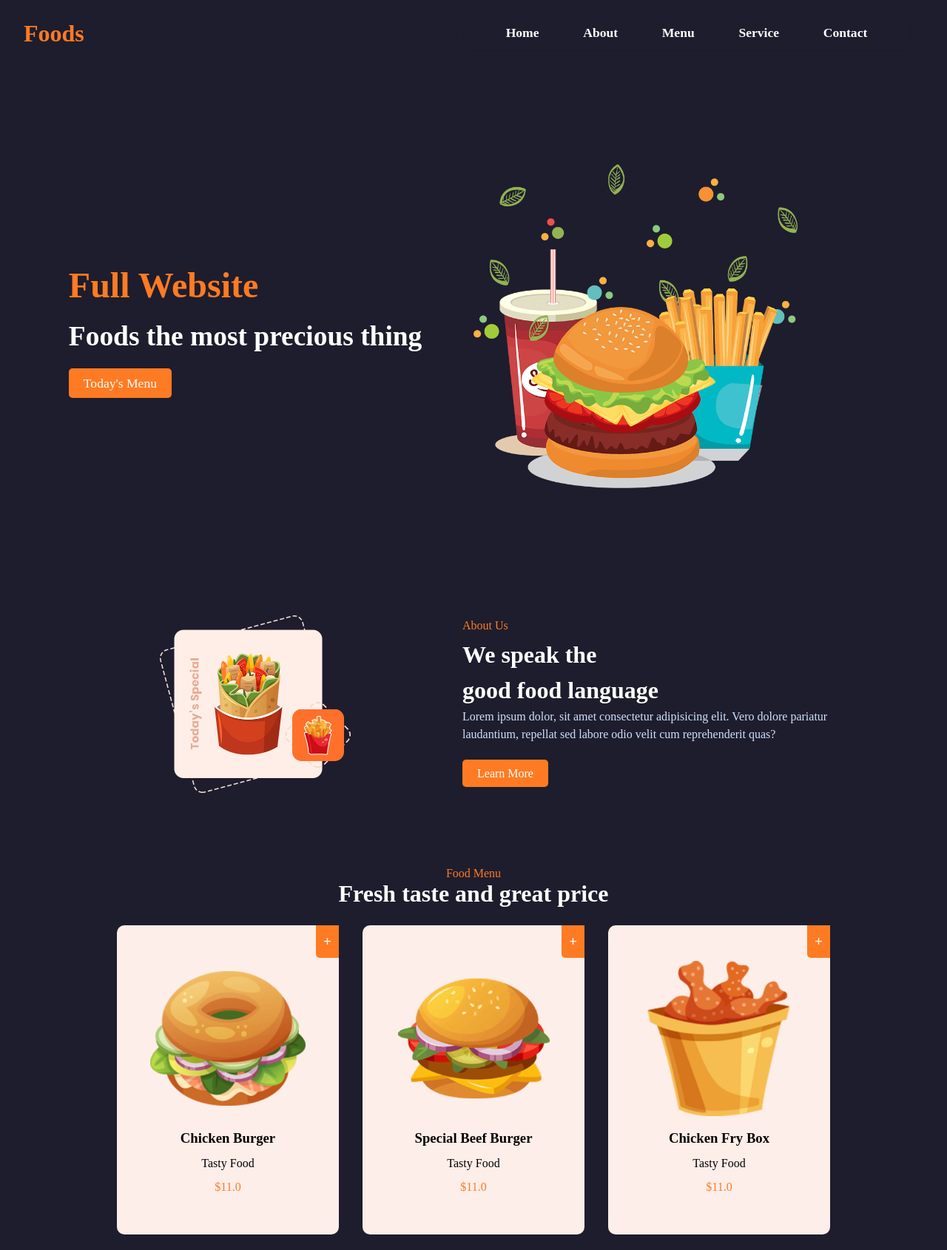
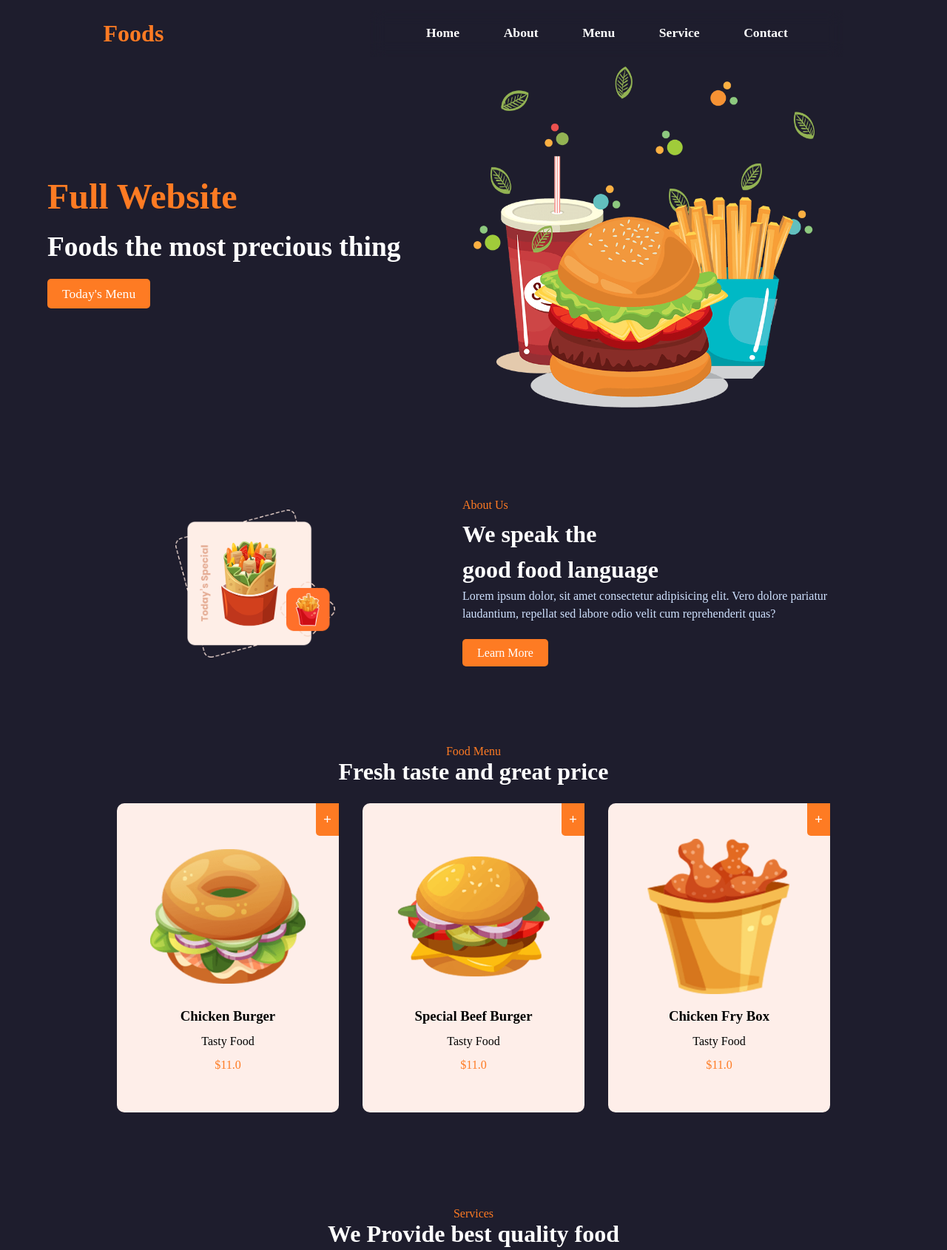
Before and after one commit to rikesh-mahat/foodwebsite, a plain HTML site: page index.html in a window 1280 px wide. Shown: the top 1690 px of the page at 74% size. Drawn offline with Linux system fonts and the light colour scheme.

Commit message:
made responsive

```diff
--- a/index.html
+++ b/index.html
@@ -17,7 +17,7 @@
       <nav>
         <ul>
           <div class="close-btn show-mobile">
-            <img src="./images/b-close.svg" alt="close-btn" />
+            <img src="./images/w-close.svg" alt="close-btn" />
           </div>
           <li class="nav-items"><a href="#">Home</a></li>
           <li class="nav-items"><a href="#">About</a></li>
--- a/main.css
+++ b/main.css
@@ -15,14 +15,17 @@ header {
   width: 100%;
   height: 90px;
   position: fixed;
+  z-index: 999;
   top: 0;
   left: 0;
-  padding: 2rem;
+
   display: flex;
   align-items: center;
-  justify-content: space-between;
+  justify-content: space-around;
+  background-color: rgb(30, 29, 45);
 }
 header .header-left {
+
   color: #fe7b23;
 }
 
@@ -58,18 +61,18 @@ header nav ul {
   .close-btn img {
     position: absolute;
     left: 2%;
-    top: 4%;
-    color: white;
+    top: 3.3%;
+
   }
 }
 main {
   background-color: rgb(30, 29, 45);
 }
 main section.first {
+
   padding-top: 90px;
-  padding-left: 2rem;
-  padding-right: 2rem;
-  min-height: 100vh;
+  margin-bottom: 5rem;
+
   width: 100%;
   font-size: 2rem;
 
@@ -80,7 +83,8 @@ main section.first {
 }
 
 main section.first .description {
-  min-width: 400px;
+
+  min-width: 350px;
   width: 45%;
   color: #fe7b23;
 
@@ -103,7 +107,8 @@ main section.first .description {
 }
 
 main section.first .image-container {
-  min-width: 450px;
+
+  min-width: 350px;
   width: 45%;
 
   img {
@@ -127,14 +132,15 @@ main section.second .image-container {
   min-width: 300px;
   width: 40%;
   img {
-    height: 30vh;
+    height: 25vh;
   }
 }
 
 main section.second .description {
+
   height: 30vh;
   line-height: 1.5;
-  min-width: 500px;
+  min-width: 340px;
   width: 45%;
 
   .title {
@@ -164,11 +170,12 @@ main section.second .description {
 
 main section.third,
 main section.fourth {
-  padding: 4rem 0;
+  padding: 4rem 1rem;
   background-color: rgb(30, 29, 45);
   display: flex;
   flex-direction: column;
   align-items: center;
+  text-align: center;
   .title {
     color: #fe7b23;
   }
@@ -198,6 +205,7 @@ main section.third {
     max-width: 300px;
     background-color: #feeee9;
     line-height: 2;
+    z-index: 1;
 
     img {
       width: 70%;
@@ -370,8 +378,10 @@ justify-content: center;
 }
 @media  (max-width:650px) {
     main section.last{
+      width: 80%;
         h1{
-            font-size: 1.9rem;
+          text-align: center;
+            font-size: 1.7rem;
         }
 
     }
```
Also changed, not shown: images/w-close.svg (added).
